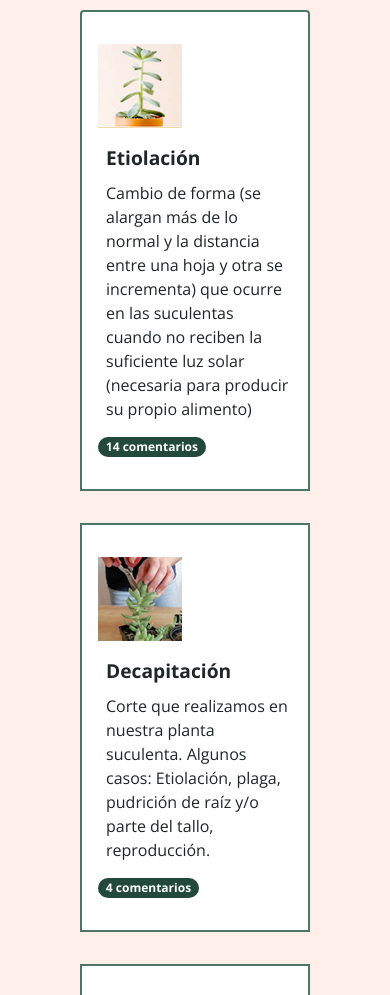
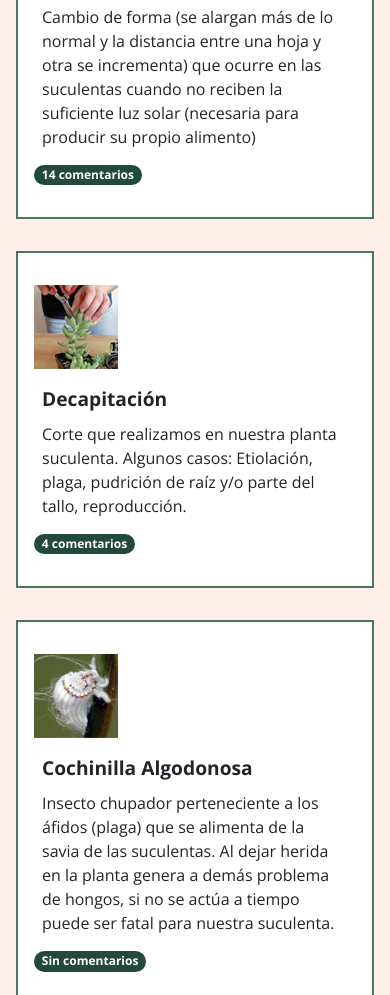
Before and after one commit to felitommasi/EntregaFinalDesarrolloWeb, a website: page glosario.html in a window 390 px wide. Shown: the part 636-1631 px from the top of the page. Drawn offline with nearby package versions, Linux system fonts and the light colour scheme.

Commit message:
glosario responsive

```diff
--- a/glosario.html
+++ b/glosario.html
@@ -69,7 +69,7 @@
 <main class="mt-5 mb-5">
   <div class="container">
     <h1 class="mb-5">Términos que podrían resultarte útiles</h1>
-    <ol class="list-group container-fluid">
+    <ol class="list-group">
       <li class="list-group-item d-flex justify-content-between align-items-start">
         <img class="img-glosario" src="./imagenes/etiolacion.png" alt="imagen etiolacion">
         <div class="ms-2 me-auto">
--- a/scss/_glosario.scss
+++ b/scss/_glosario.scss
@@ -12,18 +12,26 @@
             max-height: 100px;
             padding-right: 1rem;
         }
+
+        p{
+            padding: 0 1rem 0 0;
+        }
     }
 }
 
 //media responsive//
 
 @media (max-width: 768px){
-    .list-group-item{
-        flex-wrap: wrap;
-        align-content: center;
+    .container{
+        padding: 0 1rem;
 
-        .img-glosario{
-            padding-bottom: 1rem;
+        .list-group-item{
+            flex-wrap: wrap;
+            align-content: center;
+
+            .img-glosario{
+                padding-bottom: 1rem;
+            }
         }
     }
 }
```
Also changed, not shown: comunidad.html (+2 -2 lines), tienda.html (+1 -1 lines), css/style.css, 1 other file.
